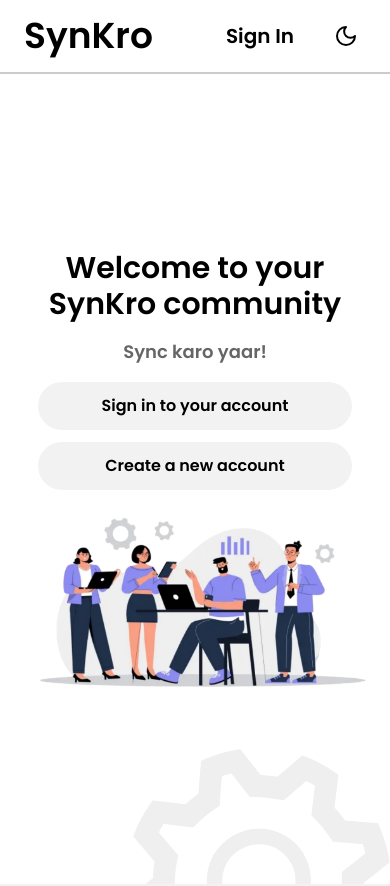
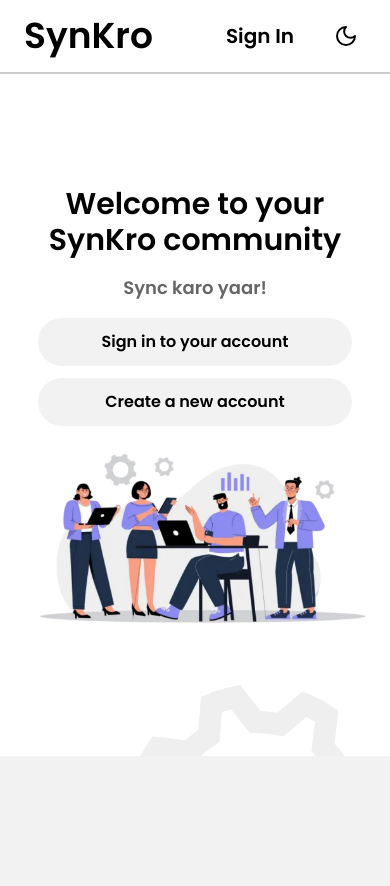
Before and after one commit to PranayVasoya/SynKro, a Next.js app: page / in a window 390 px wide. Shown: the top 886 px of the page. Built offline with nearby package versions, Linux system fonts and the light colour scheme.

Commit message:
fix: adjust padding in HeroSection for better layout consistency

```diff
--- a/src/components/home/HeroSection.tsx
+++ b/src/components/home/HeroSection.tsx
@@ -9,7 +9,7 @@ import Link from "next/link";
 
 export default function HeroSection() {
   return (
-    <section className="relative bg-background w-full overflow-hidden py-32">
+    <section className="relative bg-background w-full overflow-hidden py-16 lg:py-32">
       <div className="relative z-10 flex flex-col lg:flex-row justify-between items-center px-6 py-12 md:px-12 lg:px-44 lg:py-16">
         <div className="flex flex-col items-center lg:items-start gap-y-4 lg:gap-y-6">
           <motion.p
```
